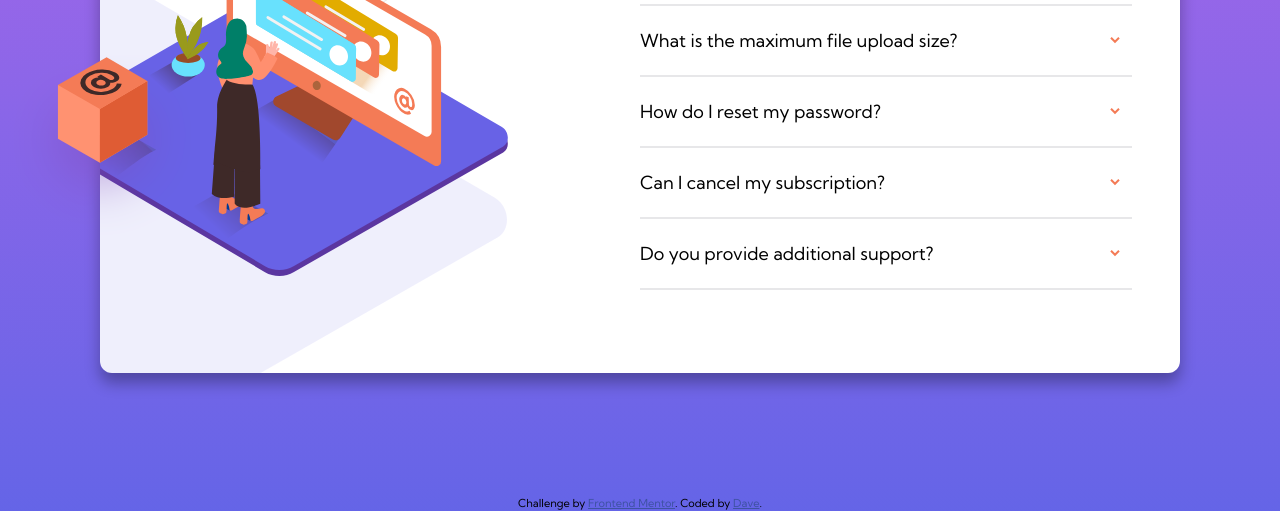
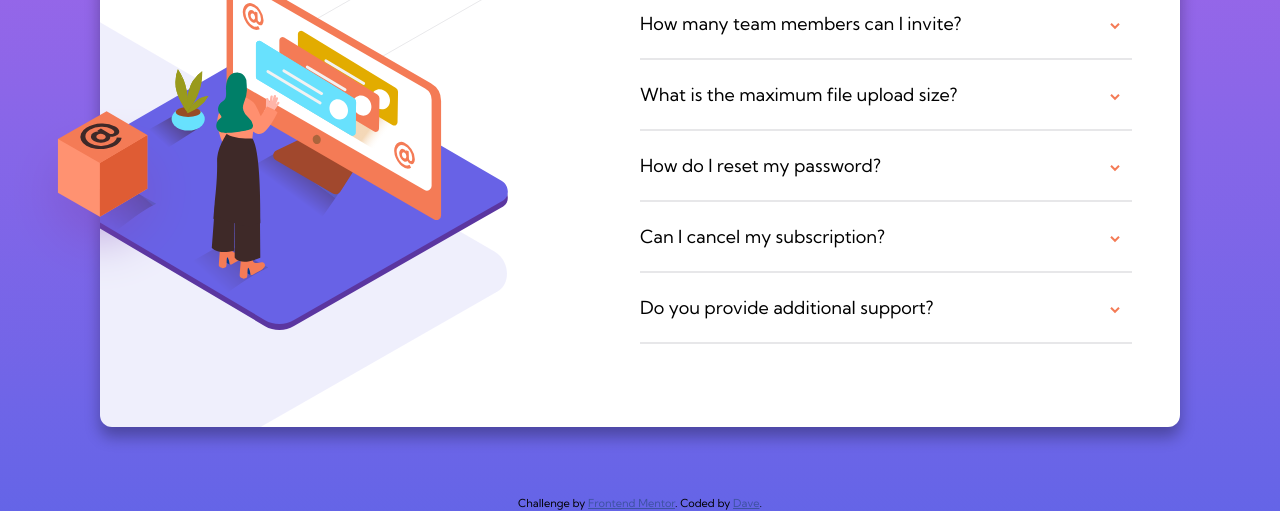
Before and after one commit to DawidBal/FAQ-Challenge, a plain HTML site: page index.html in a window 1280 px wide. Shown: the part 289-800 px from the top of the page. Drawn offline with Linux system fonts and the light colour scheme.

Commit message:
fix: add margin-top to card, change svg to title ::after

```diff
--- a/index.html
+++ b/index.html
@@ -22,12 +22,11 @@
           <img class="imgPerson" src="./images/illustration-woman-online-desktop.svg" alt="">
         </picture>
       </div>
-      <article class="card__faq">
+      <div class="card__faq">
         <h1 class="card__title">FAQ</h1>
             <details class="card__item" aria-expanded="false">
               <summary class="item-wrapper">
                 <h2 class="item__title">How many team members can I invite?</h2>
-                <svg class="item__arrow" width="10" height="7" xmlns="http://www.w3.org/2000/svg"><path d="M1 .799l4 4 4-4" stroke="#F47B56" stroke-width="2" fill="none" fill-rule="evenodd"/></svg>
               </summary>
                 <p class="item__desc"> You can invite up to 2 additional users on the Free plan. There is no limit on
                 team members for the Premium plan.</p>
@@ -36,7 +35,6 @@
             <details class="card__item" aria-expanded="false">
               <summary class="item-wrapper">
                 <h2 class="item__title">What is the maximum file upload size?</h2>
-                <svg class="item__arrow" width="10" height="7" xmlns="http://www.w3.org/2000/svg"><path d="M1 .799l4 4 4-4" stroke="#F47B56" stroke-width="2" fill="none" fill-rule="evenodd"/></svg>
               </summary>
               <p class="item__desc">No more than 2GB. All files in your account must fit your allotted storage space.</p>
             </details>
@@ -44,7 +42,6 @@
             <details class="card__item" aria-expanded="false">
               <summary class="item-wrapper">
                 <h2 class="item__title">How do I reset my password?</h2>
-                <svg class="item__arrow" width="10" height="7" xmlns="http://www.w3.org/2000/svg"><path d="M1 .799l4 4 4-4" stroke="#F47B56" stroke-width="2" fill="none" fill-rule="evenodd"/></svg>
               </summary>
               <p class="item__desc">Click “Forgot password” from the login page or “Change password” from your profile page.
               A reset link will be emailed to you.</p>
@@ -53,7 +50,6 @@
             <details class="card__item" aria-expanded="false">
               <summary class="item-wrapper">
                 <h2 class="item__title">Can I cancel my subscription?</h2>
-                <svg class="item__arrow" width="10" height="7" xmlns="http://www.w3.org/2000/svg"><path d="M1 .799l4 4 4-4" stroke="#F47B56" stroke-width="2" fill="none" fill-rule="evenodd"/></svg>
               </summary>
               <p class="item__desc">Yes! Send us a message and we’ll process your request no questions asked.</p>
             </details>
@@ -61,11 +57,10 @@
             <details class="card__item" aria-expanded="false">
               <summary class="item-wrapper">
                 <h2 class="item__title">Do you provide additional support?</h2>
-                <svg class="item__arrow" width="10" height="7" xmlns="http://www.w3.org/2000/svg"><path d="M1 .799l4 4 4-4" stroke="#F47B56" stroke-width="2" fill="none" fill-rule="evenodd"/></svg>
               </summary>
               <p class="item__desc">Chat and email support is available 24/7. Phone lines are open during normal business hours.</p>
             </details>
-      </article>
+          </div>
     </section>
 
   </main>
--- a/scss/style.scss
+++ b/scss/style.scss
@@ -22,10 +22,12 @@ body {
   display: flex;
   width: 90rem;
   height: 45rem;
+  margin-top: 9rem;
+  position: relative;
+
   background: var(--white);
   border-radius: 1rem;
   box-shadow: 0 10px 15px var(--semi-black);
-  position: relative;
 
   &::after {
     content: url('../images/illustration-box-desktop.svg');
@@ -68,7 +70,7 @@ body {
       }
     }
 
-    &[open] .item__arrow {
+    &[open] .item__title::after {
       transform: rotate(180deg);
     }
 
@@ -98,12 +100,6 @@ body {
   justify-content: space-between;
 }
 
-.item__arrow {
-  margin-right: 1rem;
-  transition: transform 200ms;
-
-}
-
 .item__desc {
   margin-top: 1rem;
   width: 80%;
@@ -116,16 +112,24 @@ body {
     cursor: pointer;
     color: var(--soft-red);
 
-    & .item__arrow {
+    & .item__title::after {
       transform: rotate(90deg);
     }
   }
 }
 
 .item__title {
+  display: flex;
+  justify-content: space-between;
+  width: 100%;
   font-weight: setWeight(regular);
+
+  &::after {
+    content: url('../images/icon-arrow-down.svg');
+    margin-right: 1rem;
+    transition: transform 200ms;
   }
-
+}
 
 @keyframes show {
   0% {
@@ -135,7 +139,6 @@ body {
   100% {
     font-size: 1rem;
     opacity: 1;
-
   }
 }
 
```
Also changed, not shown: css/style.css. Lines whose indentation alone changed are shown as unchanged.
